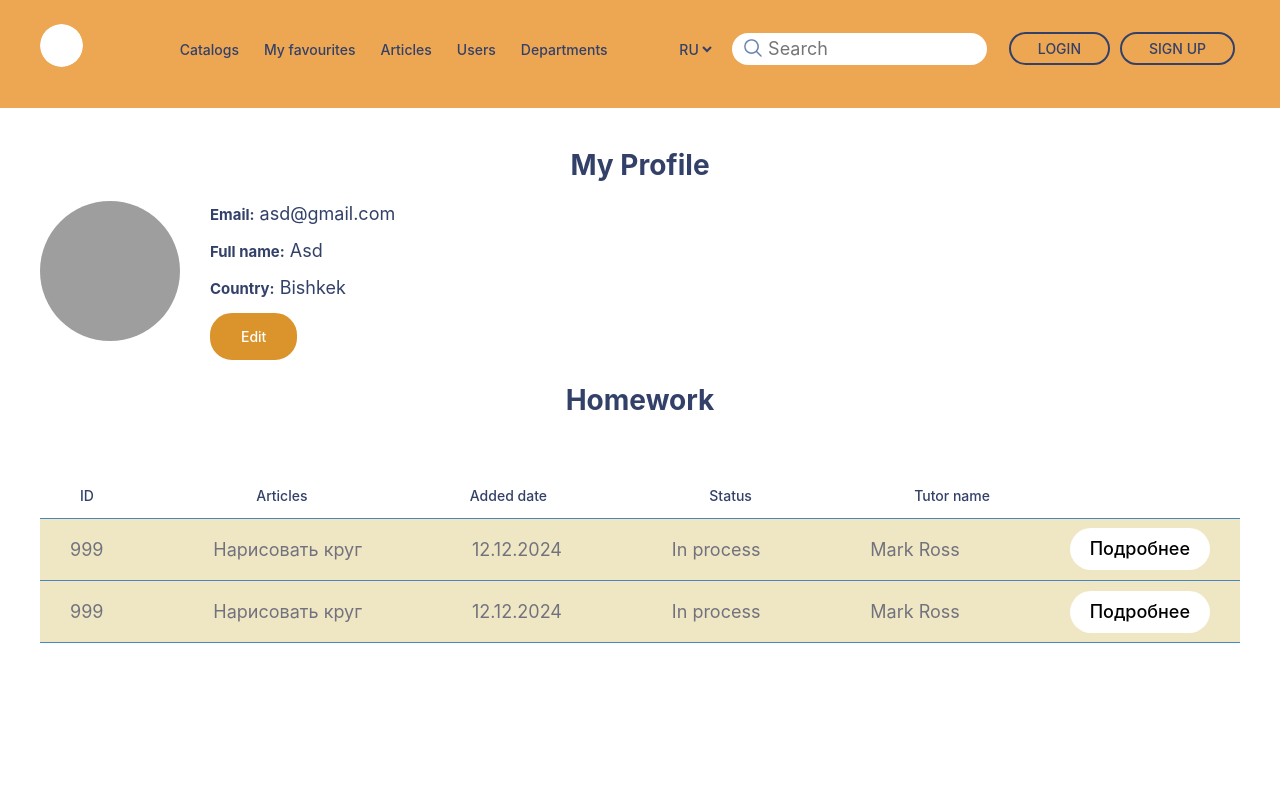
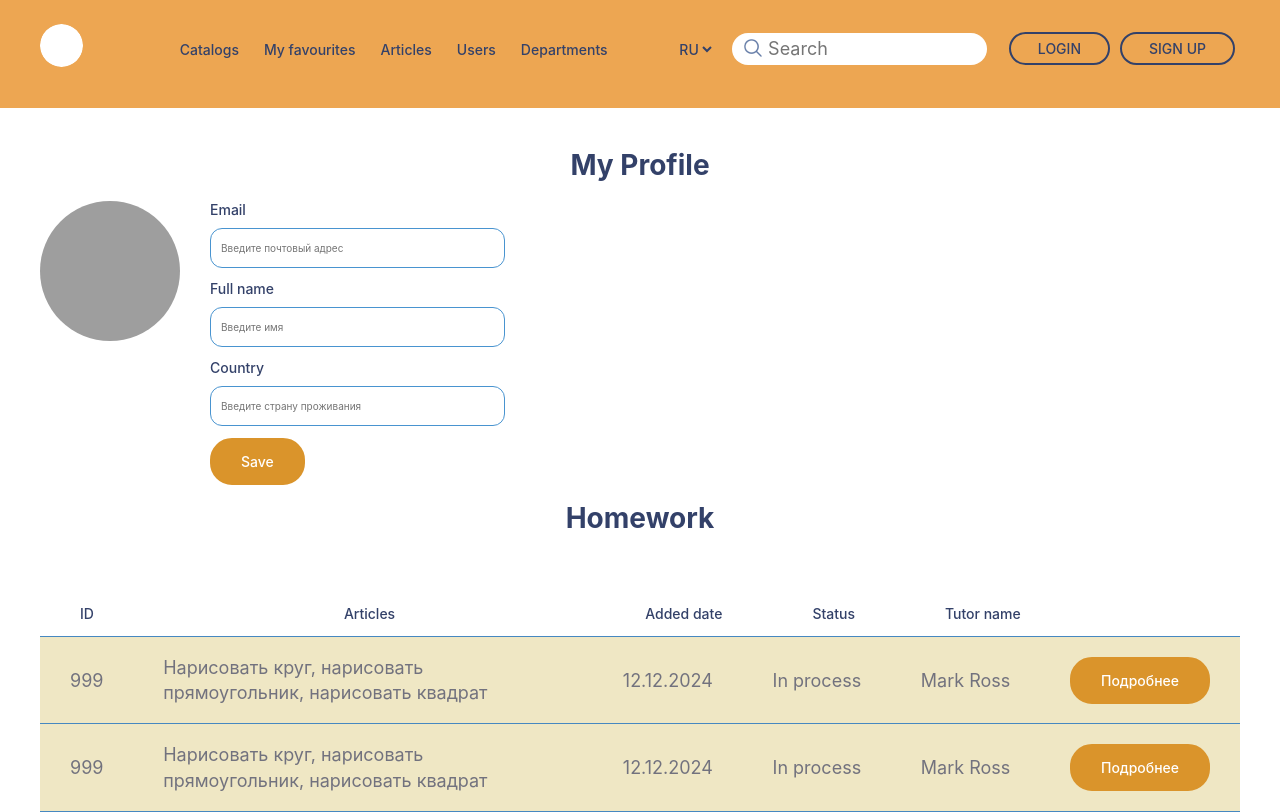
Before and after one commit to ESDP-JS17-ATTRACTOR/final, a Next.js app in the folder front/: page /myProfile/1 in a window 1280 px wide. Both pictures are taken after a click on the button "Edit". Built offline with nearby package versions, Linux system fonts and the light colour scheme; grey boxes are pictures that could not be loaded.

Commit message:
#16 Frontend
Добавил форму редактирования и создал patch запрос

```diff
--- a/front/src/components/UI/CardForHomework.tsx
+++ b/front/src/components/UI/CardForHomework.tsx
@@ -4,7 +4,9 @@ const CardForHomework = () => {
     return (
         <div className="card-for-homework-block">
             <p>999</p>
-            <p>Нарисовать круг</p>
+            <div style={{width: "400px", overflow: "hidden"}}>
+               <p>Нарисовать круг, нарисовать прямоугольник, нарисовать квадрат</p>
+            </div>
             <p>12.12.2024</p>
             <p>In process</p>
             <p>Mark Ross</p>
--- a/front/src/features/users/usersThunks.ts
+++ b/front/src/features/users/usersThunks.ts
@@ -1,5 +1,5 @@
 import {createAsyncThunk} from "@reduxjs/toolkit";
-import {LoginError, LoginMutation, RegisterMutation, User, ValidationError} from "../../../types";
+import {LoginError, LoginMutation, ProfileMutation, RegisterMutation, User, ValidationError} from "../../../types";
 import axiosApi from "../../../axiosApi";
 import {isAxiosError} from "axios";
 import {unsetUser} from "@/features/users/usersSlice";
@@ -58,3 +58,17 @@ export const logout = createAsyncThunk<void, void, {state: RootState}>(
         dispatch(unsetUser());
     }
 );
+
+export const editUserProfile = createAsyncThunk<void, ProfileMutation, { rejectValue: ValidationError }>(
+    'users/edit',
+    async (profileMutation, {rejectWithValue}) => {
+        try {
+            await axiosApi.patch('users/edit-profile', profileMutation);
+        } catch (e) {
+            if (isAxiosError(e) && e.response && e.response.status === 400) {
+                return rejectWithValue(e.response.data as ValidationError);
+            }
+            throw e;
+        }
+    },
+);
--- a/front/src/pages/myProfile/[id].tsx
+++ b/front/src/pages/myProfile/[id].tsx
@@ -1,35 +1,102 @@
-import React from 'react';
+import React, {useState} from 'react';
 import CardForHomework from "@/components/UI/CardForHomework";
+import {editUserProfile} from "@/features/users/usersThunks";
+import {ProfileMutation} from "../../../types";
+import {useAppDispatch, useAppSelector} from "@/app/hooks";
+import {useRouter} from "next/router";
+import {selectUser} from "@/features/users/usersSlice";
 
 const MyProfile = () => {
+    const dispatch = useAppDispatch();
+    const router = useRouter();
+    const user = useAppSelector(selectUser);
+    const [showForm, setShowForm] = useState(false);
+    const initialState = user ? {email: user.email, firstName: user.firstName, country: user.country} : {email: "", firstName: "", country: ""}
+    const [state, setState] = useState<ProfileMutation>(initialState);
+
+    const inputChangeHandler = (e: React.ChangeEvent<HTMLInputElement>) => {
+        const {name, value} = e.target;
+        setState((prevState => ({...prevState, [name]: value})));
+    };
+
+    const submitFormHandler = async (event: React.FormEvent) => {
+        event.preventDefault();
+        await dispatch(editUserProfile(initialState));
+        setShowForm(false);
+        // await router.push('/');
+    };
+
+    const onEditClick = () => {
+        setShowForm(true);
+    }
+
     return (
         <div className="container">
             <div className="profile-block">
                 <h1>My Profile</h1>
                 <div className="profile-main-info-block">
                     <div><img className="profile-avatar" src="https://encrypted-tbn0.gstatic.com/images?q=tbn:ANd9GcSU0VGHL3JrJAD7mgw9FP77qpKv0IuIv_p2hg&usqp=CAU" alt=""/></div>
-                    <div className="profile-info-block">
+                    { !showForm &&<div className="profile-info-block">
                         <div>
-                        <h5>Email:</h5><span> asd@gmail.com</span>
+                        <h5>Email:</h5><span> {user?.email}</span>
                         </div>
                         <div>
-                        <h5>Full name:</h5><span> Asd</span>
+                        <h5>Full name:</h5><span> {user?.firstName}</span>
                         </div>
                         <div>
-                        <h5>Country:</h5><span> Bishkek</span>
+                        <h5>Country:</h5><span> {user?.country}</span>
                         </div>
-                        <button className="button profile-btn">Edit</button>
-                    </div>
+                        <button className="button profile-btn-edit" onClick={onEditClick}>Edit</button>
+                    </div>}
+                    { showForm && <form onSubmit={submitFormHandler}>
+                        <div className="profile-edit-form_box">
+                            <label>Email</label>
+                            <input
+                                type="email"
+                                id="authEmail"
+                                name="email"
+                                placeholder="Введите почтовый адрес"
+                                required={true}
+                                value={state.email}
+                                onChange={inputChangeHandler}
+                            />
+                        </div>
+                        <div className="profile-edit-form_box">
+                            <label>Full name</label>
+                            <input
+                                type="text"
+                                id="firstName"
+                                name="firstName"
+                                placeholder="Введите имя"
+                                required={true}
+                                value={state.firstName}
+                                onChange={inputChangeHandler}
+                            />
+                        </div>
+                        <div className="profile-edit-form_box">
+                            <label>Country</label>
+                            <input
+                                type="text"
+                                id="country"
+                                name="country"
+                                placeholder="Введите страну проживания"
+                                required={true}
+                                value={state.country}
+                                onChange={inputChangeHandler}
+                            />
+                        </div>
+                        <button className="button profile-btn-save">Save</button>
+                    </form>}
                 </div>
             </div>
             <div className="homework-block">
                 <h2>Homework</h2>
                 <div className="homework-headlines-block">
                     <p>ID</p>
-                    <p>Articles</p>
-                    <p>Added date</p>
-                    <p>Status</p>
-                    <p>Tutor name</p>
+                    <p style={{marginLeft: "250px"}}>Articles</p>
+                    <p style={{marginLeft: "250px"}}>Added date</p>
+                    <p style={{marginLeft: "90px"}}>Status</p>
+                    <p style={{marginLeft: "90px"}}>Tutor name</p>
                 </div>
                 <CardForHomework/>
                 <CardForHomework/>
--- a/front/src/styles/partials/_buttons.scss
+++ b/front/src/styles/partials/_buttons.scss
@@ -103,7 +103,7 @@
   background-position: center;
 }
 
-.profile-btn {
+.profile-btn-edit {
   border: 2px solid $dark-orange;
   color: #ffffff;
   border-radius: 22px;
@@ -120,3 +120,39 @@
     color: #ffffff;
   }
 }
+
+.profile-btn-save {
+  border: 2px solid $dark-orange;
+  color: #ffffff;
+  border-radius: 22px;
+  padding: 13px 29px;
+  font-size: 14px;
+  line-height: 17px;
+  &:hover {
+    background: transparent;
+    color: $dark-orange;
+  }
+  &:active {
+    background: $dark-orange;
+    border: 2px solid #ffffff;
+    color: #ffffff;
+  }
+}
+
+.homework-btn {
+  border: 2px solid $dark-orange;
+  color: #ffffff;
+  border-radius: 22px;
+  padding: 13px 29px;
+  font-size: 14px;
+  line-height: 17px;
+  &:hover {
+    background: transparent;
+    color: $dark-orange;
+  }
+  &:active {
+    background: $dark-orange;
+    border: 2px solid #ffffff;
+    color: #ffffff;
+  }
+}
--- a/front/src/styles/partials/_my-profile.scss
+++ b/front/src/styles/partials/_my-profile.scss
@@ -15,6 +15,7 @@ h2 {
   font-size: 28px;
   line-height: 34px;
   margin-bottom: 70px;
+  margin-top: 0;
 }
 
 h5 {
@@ -29,7 +30,11 @@ h5 {
 }
 
 .profile-main-info-block {
+  height: 300px;
   display: flex;
+  form {
+    margin-left: 30px;
+  }
 }
 
 .profile-info-block {
@@ -42,14 +47,39 @@ h5 {
   border-radius: 50%;
 }
 
-.profile-btn {
+.profile-edit-form {
 
+  &_box {
+    display: flex;
+    flex-direction: column;
+    margin: 0 auto;
+
+    input {
+      font-size: 10px;
+      width: 273px;
+      height: 38px;
+      background: transparent;
+      border: 1.3px solid #4994D0;
+      border-radius: 12px;
+      margin-bottom: 12px;
+      padding: 0 10px;
+    }
+
+    label {
+      font-weight: 500;
+      font-size: 14px;
+      line-height: 17px;
+      color: $blue-text;
+      margin-bottom: 10px;
+      display: inline;
+    }
+  }
 }
 
 .homework-headlines-block {
-  padding: 0 250px 0 40px;
+  padding: 0 40px 0 40px;
   display: flex;
-  justify-content: space-between;
+  //justify-content: space-between;
   align-items: center;
   border-bottom: 1px solid #4688C1;
   p {
@@ -70,8 +100,3 @@ h5 {
   align-items: center;
   border-bottom: 1px solid #4688C1;
 }
-
-.homework-btn {
-  padding: 10px 20px;
-  background-color: #ffffff;
-}
--- a/front/types.d.ts
+++ b/front/types.d.ts
@@ -42,3 +42,9 @@ export interface User {
   country: string;
   googleId?: string;
 }
+
+export interface ProfileMutation {
+  email: string;
+  firstName: string;
+  country: string;
+}
```
Also changed, not shown: 1 other file (tests, documents, lock files or other folders).
